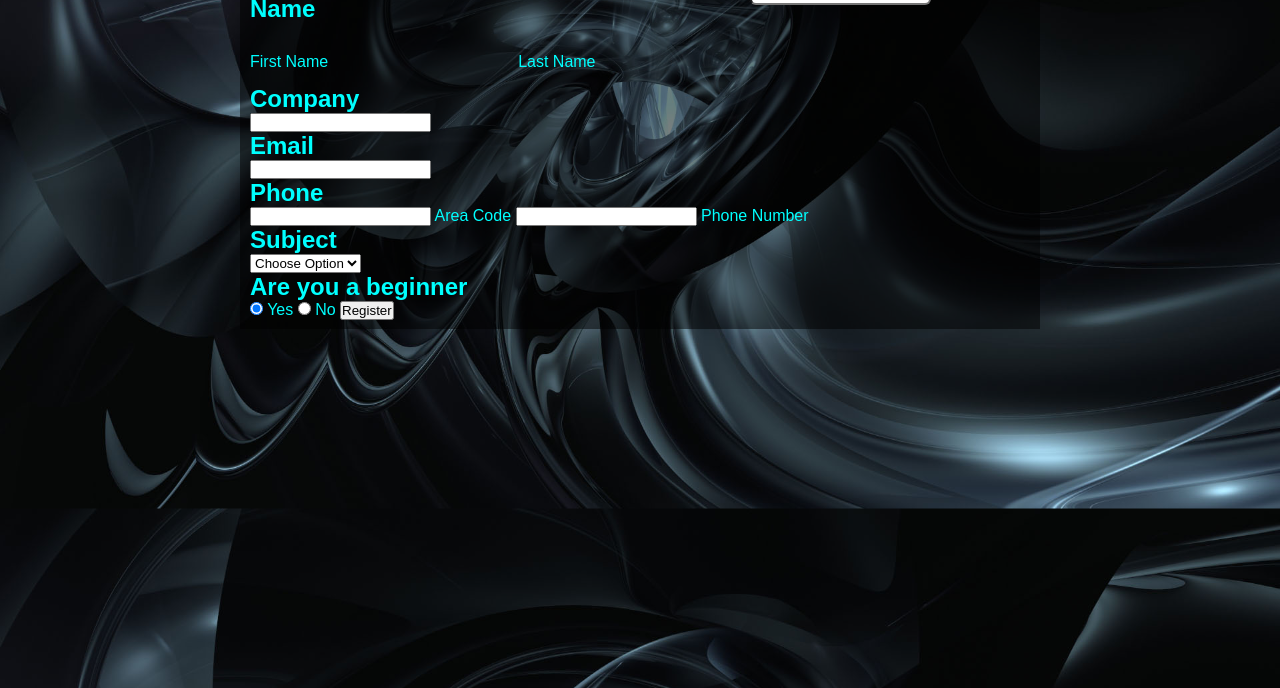
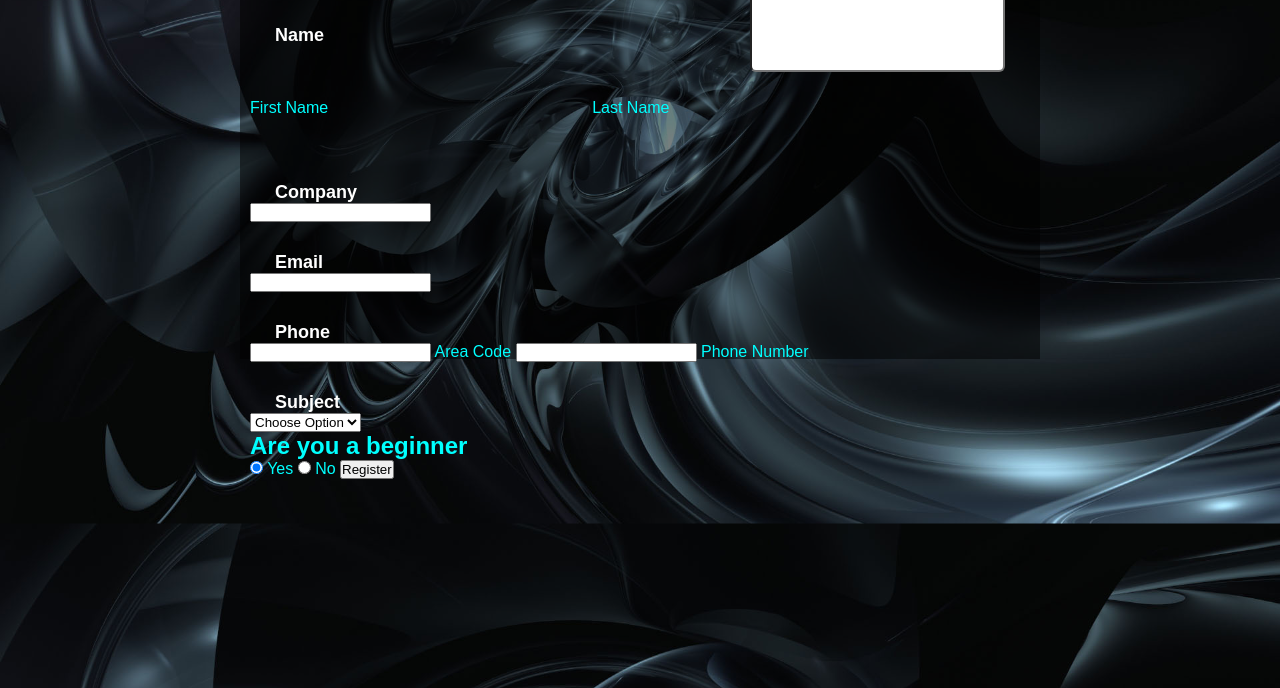
Before and after one commit to pauldropz/Form_reg, a plain HTML site: page index.html in a window 1280 px wide. Shown: the part 112-800 px from the top of the page. Drawn offline with Linux system fonts and the light colour scheme.

Commit message:
css id name changed

```diff
--- a/index.html
+++ b/index.html
@@ -11,7 +11,7 @@
     <div class="regForm"><h1>REGISTRATION FORM</h1></div>
         <div class="main">
             <form>
-               <div id="name">
+               <div id="namee">
                     <h2 class="name">Name</h2//
                     <input class="firstName" type="text" name="first_name"><br>
                     <label class="firstLabel">First Name</label>
--- a/style.css
+++ b/style.css
@@ -34,11 +34,11 @@ form {
     padding: 0.625rem;
 
 }
-#name {
+#namee {
     width: 100%;
     height: 20.25rem;
 }
-name {
+.name {
     margin-left: 25px;
     margin-top: 30px;
     width: 125px;
@@ -61,4 +61,7 @@ name {
     top: -80px;
     line-height: 40px;
     border-radius: 6px;
+    padding: 22px;
+    font-size: 16px;
+    color: #555;
 }
```
